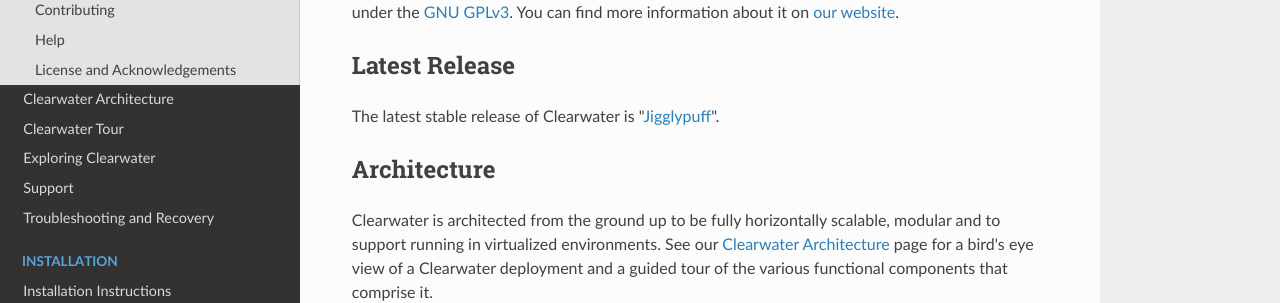
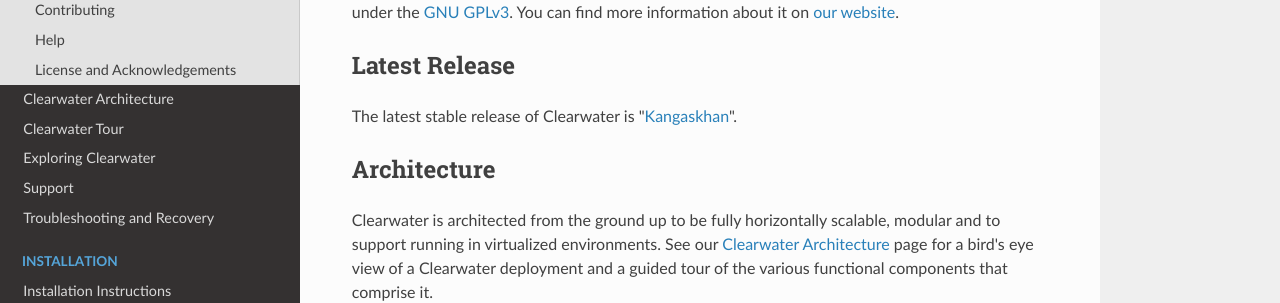
Before and after one commit to Metaswitch/clearwater-readthedocs, an MkDocs documentation site: the page built from docs/index.md, in a window 1280 px wide and 900 px high. Shown: the part 183-486 px from the top of the window. Built offline with MkDocs 1.6.1, drawn with Linux system fonts in a browser that asks for light colours; nearby versions of some CDN libraries; old or Windows-style settings are respelled for this version of MkDocs.

Commit message:
Changes release name

```diff
--- a/docs/index.md
+++ b/docs/index.md
@@ -4,7 +4,7 @@ Project Clearwater is an open-source IMS core, developed by [Metaswitch Networks
 
 ## Latest Release
 
-The latest stable release of Clearwater is "[Jigglypuff](http://pokemon.wikia.com/wiki/Jigglypuff)".
+The latest stable release of Clearwater is "[Kangaskhan](http://pokemon.wikia.com/wiki/Kangaskhan)".
 
 ## Architecture
 
```
